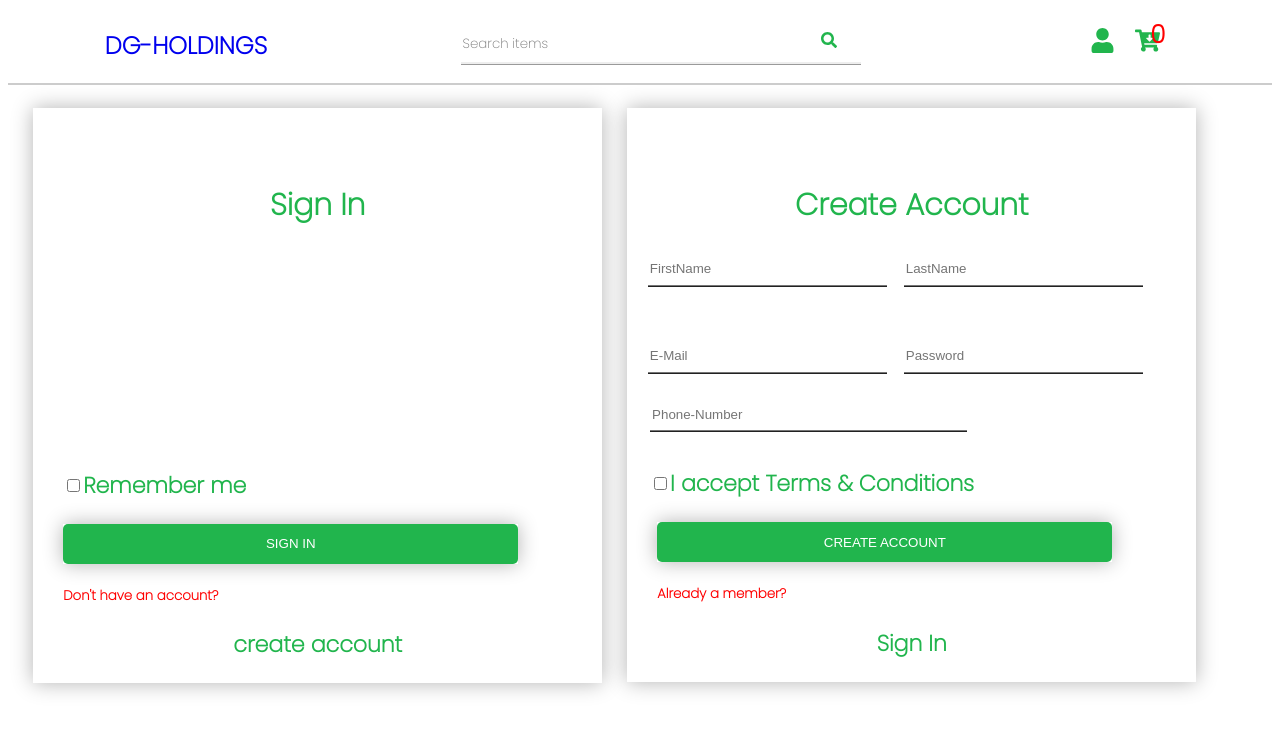
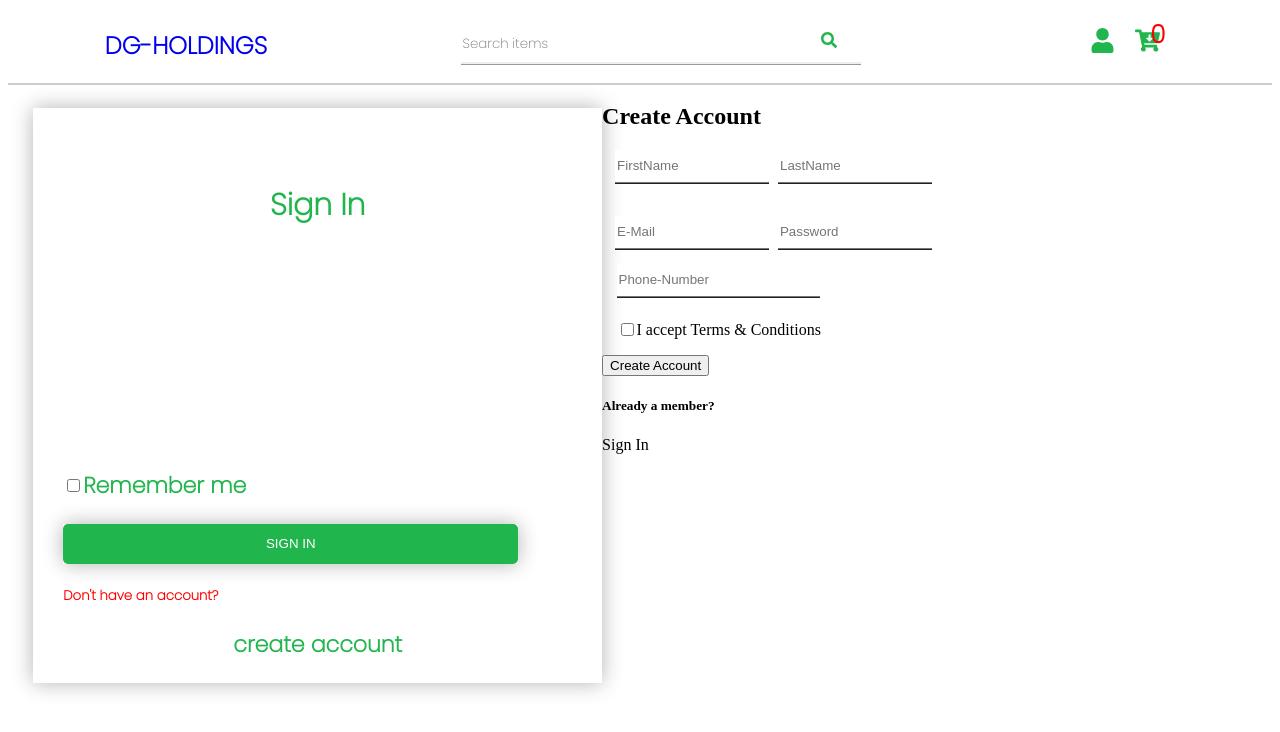
Before and after one commit to RolandMario/ecommerce, a React (Create React App) app: page /account in a window 1280 px wide. Shown: the top 732 px of the page. Built offline with nearby package versions, Linux system fonts and the light colour scheme.

Commit message:
signin form

```diff
--- a/src/Sections/components/AccountInfo/register.js
+++ b/src/Sections/components/AccountInfo/register.js
@@ -3,7 +3,7 @@ import '../AccountInfostyles.module/register.css'
 
 const register = () => {
     return (
-        <div className="signininfo">
+        <div className="registerInfo">
         <h2> Create Account</h2>
         <form>
         <div className="names">
--- a/src/Sections/components/AccountInfostyles.module/register.css
+++ b/src/Sections/components/AccountInfostyles.module/register.css
@@ -1,88 +1,96 @@
 @import url('https://fonts.googleapis.com/css2?family=Poppins:wght@200&display=swap');
 
 
-.signininfo h5 h2 p{
+.registerInfo h5 h2 p{
     font-weight: 900;
 }
-.names{
+.registerInfo .names{
     display: flex;
     width: 90%;
     justify-content: space-around;
 
 
 }
-.names .firstname{
+.registerInfo .names .firstname{
     width: 55%;
     height: 30px;
     margin-left: 4%;
 }
-.names .firstname input{
+.registerInfo .names .firstname input{
     width: 100%;
     height: 100%;
     border-style: none;
     border-bottom-style: ridge;
     outline: none;
 }
-.names .lastname{
+.registerInfo .names .lastname{
     margin-left: 4%;
     width: 55%;
     height: 30px;
 
 
 }
-.names .lastname input{
+.registerInfo .names .lastname input{
     width: 100%;
     height: 100%;
     border-style: none;
     border-bottom-style: ridge;
     outline: none;
 }
-.email-password{
+.registerInfo .email-password{
     display: flex;
     width: 90%;
     align-items: center;
     margin-top: 10%;
 }
-.email-password .mail{
+.registerInfo .email-password .mail{
     width: 55%;
     height: 30px;
     margin-left: 4%;
 }
-.email-password .mail input{
+.registerInfo .email-password .mail input{
     width: 100%;
     height: 100%;
     border-style: none;
     border-bottom-style: ridge;
     outline: none;
 }
-.email-password .pass{
+.registerInfo .email-password .pass{
     width: 55%;
     height: 30px;
     margin-left: 4%;
 }
-.email-password .pass input{
+.registerInfo .email-password .pass input{
     width: 100%;
     height: 100%;
     border-style: none;
     border-bottom-style: ridge;
     outline: none;
 }
-.fone{
+.registerInfo .fone{
     margin-top: 5%;
     width: 55%;
     height: 30px;
     margin-left: 4%;
 }
-.fone input{
+.registerInfo .fone input{
     width: 100%;
     height: 100%;
     border-style: none;
     border-bottom-style: ridge;
     outline: none;
 }
-.chk{
+.registerInfo .chk{
     margin-top: 3%;
     display: flex;
     margin-left: 4%;
     align-items: center;
 }
+
+/* Media Query */
+@media (max-width:700px){
+    .registerInfo{
+        display: none;
+    }
+
+}
--- a/src/Sections/components/AccountInfostyles.module/signIn.css
+++ b/src/Sections/components/AccountInfostyles.module/signIn.css
@@ -98,3 +98,10 @@
 .signininfo p:hover{
     color: var(--hovercolor);
 }
+/* Media query */
+@media (max-width:700px){
+    .signininfo{
+        width: 90%;
+    }
+
+}
```
